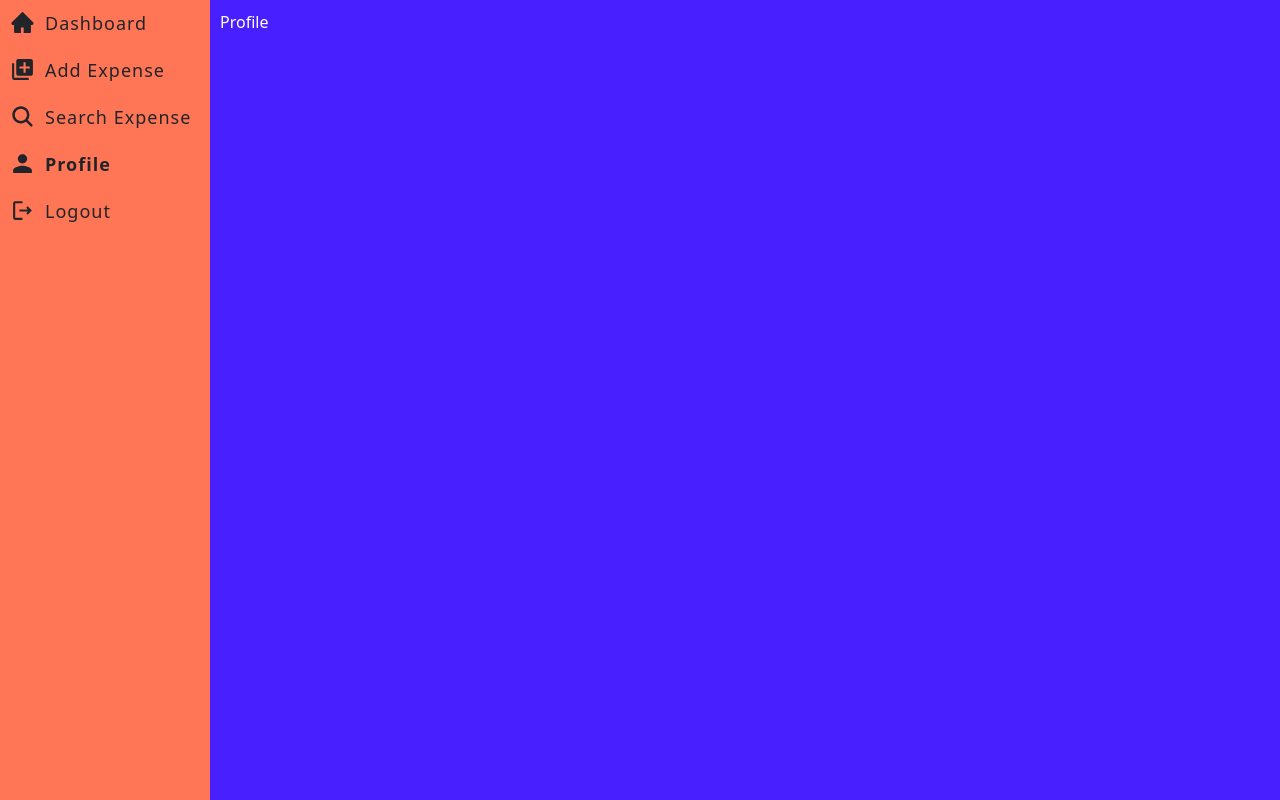
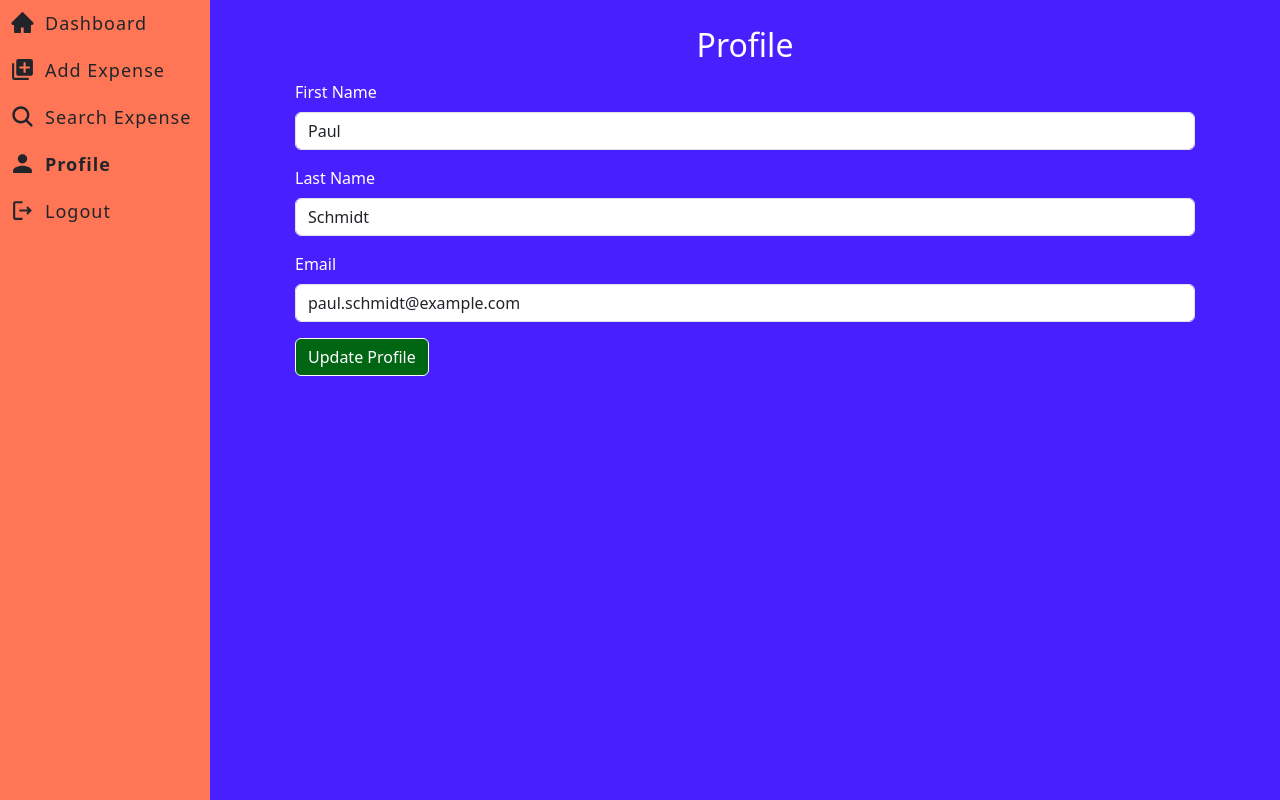
Before and after one commit to nastja4/budget-manager-app-react-typescript, a React (Vite) app: page /profile in a window 1280 px wide. Built offline with nearby package versions, Linux system fonts and the light colour scheme; data requests are answered from the project's data file; the HTML template or start-up script is replaced by a standard one.

Commit message:
Adds code to Profile page with update functy

```diff
--- a/db.json
+++ b/db.json
@@ -27,6 +27,18 @@
       "expense_amount": "15",
       "description": "Transport ticket",
       "id": 5
+    },
+    {
+      "expense_type": "cash",
+      "expense_date": "2024-06-04",
+      "expense_amount": "9",
+      "description": "Socks",
+      "id": 6
     }
-  ]
+  ],
+  "profile": {
+    "first_name": "Paul",
+    "last_name": "Schmidt",
+    "email": "paul.schmidt@example.com"
+  }
 }
--- a/src/App.tsx
+++ b/src/App.tsx
@@ -21,7 +21,7 @@ const App = () => {
       try {
         setIsLoading(true);
         setErrorMsg("");
-        const { data } = await axios.get(BASE_API_URL);
+        const { data } = await axios.get(`${BASE_API_URL}/expenses`);
         console.log(data);
         setExpenses(data);
       } catch (error) {
--- a/src/components/add-expense/AddExpense.tsx
+++ b/src/components/add-expense/AddExpense.tsx
@@ -11,7 +11,9 @@ interface AddExpenseProps {
 const AddExpense: FC<AddExpenseProps> = ({ handleRefresh }) => {
   const handleSubmit = async (inputData: Expense): Promise<boolean> => {
     try {
-      const { data } = await axios.post(BASE_API_URL, { ...inputData });
+      const { data } = await axios.post(`${BASE_API_URL}/expenses`, {
+        ...inputData,
+      });
       console.log("posting", data);
       handleRefresh();
       return true;
--- a/src/components/edit-expense/EditExpense.tsx
+++ b/src/components/edit-expense/EditExpense.tsx
@@ -20,7 +20,7 @@ const EditExpense: FC<EditExpenseProps> = ({ handleRefresh }) => {
       try {
         setIsLoading(true);
         setErrorMsg("");
-        const { data } = await axios.get(`${BASE_API_URL}/${id}`);
+        const { data } = await axios.get(`${BASE_API_URL}/expenses/${id}`);
         setExpense(data);
         console.log("expense", data);
       } catch (error) {
@@ -37,9 +37,13 @@ const EditExpense: FC<EditExpenseProps> = ({ handleRefresh }) => {
 
   const handleSubmit = async (inputData: Expense): Promise<boolean> => {
     try {
-      const { data } = await axios.patch(`${BASE_API_URL}/${id}`, {
-        ...inputData,
-      });
+      const { data } = await axios.patch(
+        `${BASE_API_URL}/expa
+      enses/${id}`,
+        {
+          ...inputData,
+        }
+      );
       handleRefresh();
       console.log("updated", data);
       return true;
--- a/src/components/expense-form/ExpenseForm.css
+++ /dev/null
@@ -1,22 +0,0 @@
-.btn-success {
-  --bs-btn-color: #fff; /* Text color */
-  --bs-btn-bg: #006613; /* Background color */
-  --bs-btn-border-color: white; /* Border color */
-  --bs-btn-hover-color: #fff; /* Hover text color */
-  --bs-btn-hover-bg: #004f0e; /* Hover background color */
-  --bs-btn-hover-border-color: white; /* Hover border color */
-  --bs-btn-active-color: #fff; /* Active text color */
-  --bs-btn-active-bg: #006613; /* Active background color */
-  --bs-btn-active-border-color: white; /* Active border color */
-  --bs-btn-focus-shadow-rgb: 60, 153, 110; /* Focus shadow color */
-}
-
-.error-msg {
-  color: #940000; /* Text color */
-  background-color: #e7dbff; /* Background color */
-  display: inline-block;
-  margin-top: 8px;
-  padding: 6px 6px;
-  border-radius: 3px; /* Rounded corners */
-  /* border: solid 1px white; */
-}
--- a/src/components/expense-form/ExpenseForm.tsx
+++ b/src/components/expense-form/ExpenseForm.tsx
@@ -1,7 +1,6 @@
 import { Button, Form } from "react-bootstrap";
 import { useForm } from "react-hook-form";
 import { Expense } from "../../types";
-import "./ExpenseForm.css";
 import { FC, useEffect, useState } from "react";
 import { useNavigate } from "react-router-dom";
 
--- a/src/components/expense-list/ExpenseTable.tsx
+++ b/src/components/expense-list/ExpenseTable.tsx
@@ -30,7 +30,7 @@ const ExpenseTable: FC<ExpenseTableProps> = ({ expenses, handleRefresh }) => {
     if (shouldDelete) {
       try {
         setErrorMsg("");
-        const { data } = await axios.delete(`${BASE_API_URL}/${id}`);
+        const { data } = await axios.delete(`${BASE_API_URL}/expenses/${id}`);
         console.log("data", data);
         handleRefresh();
       } catch (error) {
--- a/src/components/expense-list/ExpensesTable.css
+++ b/src/components/expense-list/ExpensesTable.css
@@ -63,7 +63,8 @@
   /* ! 8800c7 */
   /* 006646 */
   /* 006075 */
-  background-color: #006646;
+  /* ! 481fff */
+  background-color: #5436d9;
   color: white;
   /* color: black; */
 }
@@ -72,10 +73,10 @@
   background-color: #d7c9c9;
 }
 
-.expense-list .active .button {
-  /* color: #000; */
-  /* color: white; */
-}
+/* .expense-list .active .button { */
+/* color: #000; */
+/* color: white; */
+/* } */
 
 /* .dark .expense-list .active .button {
   color: #fff;
--- a/src/components/profile/Profile.tsx
+++ b/src/components/profile/Profile.tsx
@@ -1,5 +1,112 @@
+import { Button, Form } from "react-bootstrap";
+import { useForm } from "react-hook-form";
+import { UserProfile } from "../../types";
+import { useEffect, useState } from "react";
+import axios from "axios";
+import { BASE_API_URL } from "../../utils/constants";
+
 const Profile = () => {
-  return <div>Profile</div>;
+  const [isLoading, setIsLoading] = useState(false);
+  const [errorMsg, setErrorMsg] = useState("");
+  const [successMsg, setSuccessMsg] = useState("");
+  const [profileInfo, setProfileInfo] = useState<UserProfile | null>(null);
+
+  const {
+    register,
+    reset,
+    handleSubmit,
+    formState: { errors },
+  } = useForm<UserProfile>();
+
+  useEffect(() => {
+    const getProfileInfo = async () => {
+      try {
+        setIsLoading(true);
+        const { data } = await axios.get(`${BASE_API_URL}/profile`);
+        setProfileInfo(data);
+        console.log("data", data);
+      } catch (error) {
+        setErrorMsg("Error while getting profileinformation. Try again later.");
+      } finally {
+        setIsLoading(false);
+      }
+    };
+    getProfileInfo();
+  }, []);
+
+  useEffect(() => {
+    reset({
+      first_name: profileInfo?.first_name || "",
+      last_name: profileInfo?.last_name || "",
+      email: profileInfo?.email || "",
+    });
+    // eslint-disable-next-line react-hooks/exhaustive-deps
+  }, [profileInfo]);
+
+  const onSubmit = async (data: UserProfile) => {
+    console.log("data", data);
+    setErrorMsg("");
+    try {
+      await axios.patch(`${BASE_API_URL}/profile`, data);
+      setSuccessMsg("Profile is updated successfully.");
+      setTimeout(() => {
+        setSuccessMsg("");
+      }, 2000);
+    } catch (error) {
+      setSuccessMsg("");
+      setErrorMsg("Error while updating profile. Try again later.");
+    }
+  };
+
+  return (
+    <div className="main-content">
+      <h2 className="my-3 text-center">Profile</h2>
+      {isLoading && <p className="loading">Loading...</p>}
+      {errorMsg && <p className="error-msg">{errorMsg}</p>}
+      {successMsg && <p className="success-msg">{successMsg}</p>}
+      <Form onSubmit={handleSubmit(onSubmit)}>
+        <Form.Group className="mb-3" controlId="first_name">
+          <Form.Label>First Name</Form.Label>
+          <Form.Control
+            type="text"
+            placeholder="Enter your first name"
+            {...register("first_name", { required: true })}
+          />
+          {errors.first_name && (
+            <p className="error-msg">Please enter your first name</p>
+          )}
+        </Form.Group>
+
+        <Form.Group className="mb-3" controlId="last_name">
+          <Form.Label>Last Name</Form.Label>
+          <Form.Control
+            type="text"
+            placeholder="Enter your last name"
+            {...register("last_name", { required: true })}
+          />
+          {errors.last_name && (
+            <p className="error-msg">Please enter your last name</p>
+          )}
+        </Form.Group>
+
+        <Form.Group className="mb-3" controlId="email">
+          <Form.Label>Email</Form.Label>
+          <Form.Control
+            type="email"
+            placeholder="Enter your email"
+            {...register("email", { required: true })}
+          />
+          {errors.email && <p className="error-msg">Please enter your email</p>}
+        </Form.Group>
+
+        <Form.Group>
+          <Button type="submit" variant="success">
+            Update Profile
+          </Button>
+        </Form.Group>
+      </Form>
+    </div>
+  );
 };
 
 export default Profile;
--- a/src/index.css
+++ b/src/index.css
@@ -4,7 +4,8 @@
   font-weight: 400;
   /* my font color */
   color: #05014a;
-  --error-color: #b31919;
+  /* --error-color: #b31919; */
+  --error-color: #940000;
 
   font-synthesis: none;
   text-rendering: optimizeLegibility;
@@ -22,11 +23,9 @@
 body {
   /* d7c9c9 */
   /* ff7f50 */
-
-  /* #ff3787
-#ff4b37
-#ffaf37 */
-
+  /* #ff3787*/
+  /* #ff4b37 */
+  /* #ffaf37  */
   background-color: #ff7657;
 }
 
@@ -57,8 +56,25 @@ a {
 .error-msg {
   color: var(--error-color);
   letter-spacing: 1px;
-  margin-top: 4px;
-  font-size: 20px;
+  margin-top: 5px;
+  font-size: 18px;
+  background-color: #e7dbff; /* Background color */
+  display: inline-block;
+  padding: 6px 6px;
+  border-radius: 3px; /* Rounded corners */
+}
+
+.btn-success {
+  --bs-btn-color: #fff; /* Text color */
+  --bs-btn-bg: #006613; /* Background color */
+  --bs-btn-border-color: white; /* Border color */
+  --bs-btn-hover-color: #fff; /* Hover text color */
+  --bs-btn-hover-bg: #004f0e; /* Hover background color */
+  --bs-btn-hover-border-color: white; /* Hover border color */
+  --bs-btn-active-color: #fff; /* Active text color */
+  --bs-btn-active-bg: #006613; /* Active background color */
+  --bs-btn-active-border-color: white; /* Active border color */
+  --bs-btn-focus-shadow-rgb: 60, 153, 110; /* Focus shadow color */
 }
 
 .success-msg {
--- a/src/types.ts
+++ b/src/types.ts
@@ -5,3 +5,9 @@ export interface Expense {
   expense_amount: string;
   description: string;
 }
+
+export interface UserProfile {
+  first_name: string;
+  last_name: string;
+  email: string;
+}
--- a/src/utils/constants.ts
+++ b/src/utils/constants.ts
@@ -1,2 +1,2 @@
-export const BASE_API_URL = "http://localhost:4000/expenses";
+export const BASE_API_URL = "http://localhost:4000";
 export const MAX_CHARACTER_DESCRIPTION_LENGTH = 20;
```
